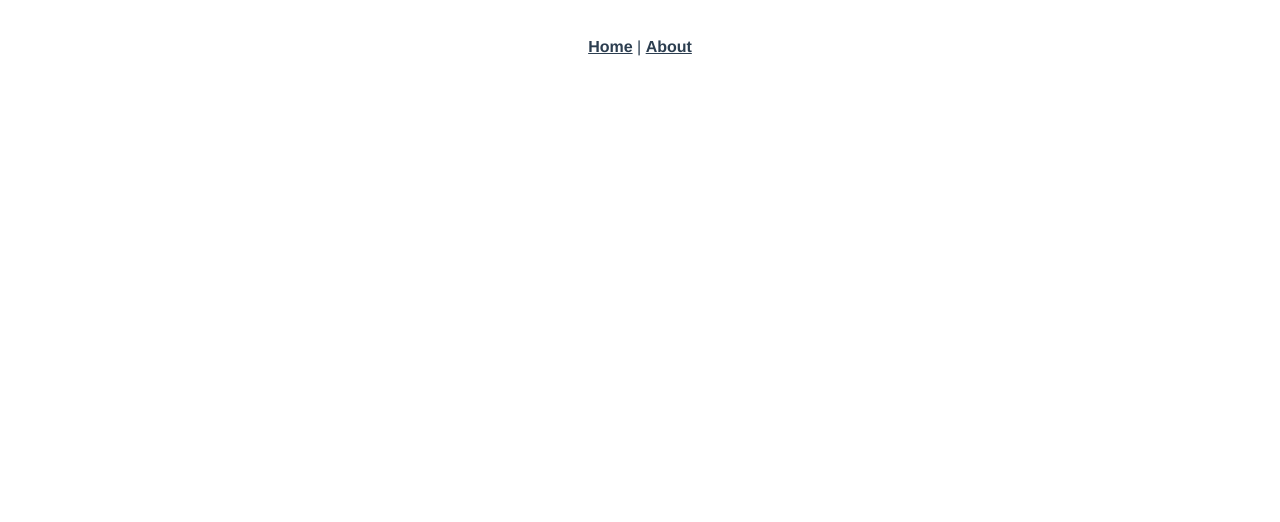
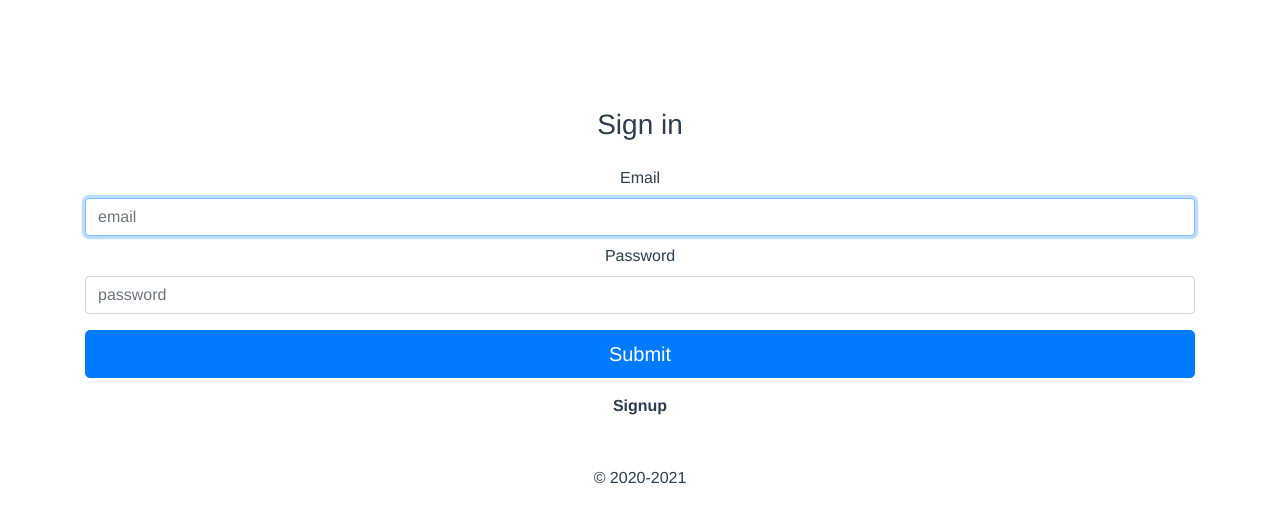
Before and after one commit to William0832/surfShop, a Vue app in the folder frontend/: page /signin in a window 1280 px wide. Shown: the top 522 px of the page. Built offline with nearby package versions, Linux system fonts and the light colour scheme.

Commit message:
add notfound, signin, signup pages

```diff
--- a/frontend/package.json
+++ b/frontend/package.json
@@ -8,8 +8,12 @@
     "lint": "vue-cli-service lint"
   },
   "dependencies": {
+    "bootstrap": "^4.6.0",
     "core-js": "^3.6.5",
+    "jquery": "^3.5.1",
+    "popper.js": "^1.16.1",
     "vue": "^2.6.11",
+    "vue-cli-plugin-pug": "^2.0.0",
     "vue-router": "^3.2.0",
     "vuex": "^3.4.0"
   },
--- a/frontend/src/App.vue
+++ b/frontend/src/App.vue
@@ -1,32 +1,30 @@
-<template>
-  <div id="app">
-    <div id="nav">
-      <router-link to="/">Home</router-link> |
-      <router-link to="/about">About</router-link>
-    </div>
-    <router-view/>
-  </div>
+<template lang="pug">
+#app
+  #nav
+  router-view
 </template>
 
-<style lang="scss">
-#app {
-  font-family: Avenir, Helvetica, Arial, sans-serif;
-  -webkit-font-smoothing: antialiased;
-  -moz-osx-font-smoothing: grayscale;
-  text-align: center;
-  color: #2c3e50;
+<style lang="sass">
+#app
+  font-family: Avenir, Helvetica, Arial, sans-serif
+  -webkit-font-smoothing: antialiased
+  -moz-osx-font-smoothing: grayscale
+  text-align: center
+  color: #2c3e50
+
+  #nav
+    padding: 30px
+  a
+    font-weight: bold
+    color: #2c3e50
+    &.router-link-exact-active
+      color: #42b983
+</style>
+
+<script>
+import 'bootstrap'
+import 'bootstrap/dist/css/bootstrap.min.css'
+export default {
+  name: 'App'
 }
-
-#nav {
-  padding: 30px;
-
-  a {
-    font-weight: bold;
-    color: #2c3e50;
-
-    &.router-link-exact-active {
-      color: #42b983;
-    }
-  }
-}
-</style>
+</script>
--- a/frontend/src/components/HelloWorld.vue
+++ /dev/null
@@ -1,60 +0,0 @@
-<template>
-  <div class="hello">
-    <h1>{{ msg }}</h1>
-    <p>
-      For a guide and recipes on how to configure / customize this project,<br>
-      check out the
-      <a href="https://cli.vuejs.org" target="_blank" rel="noopener">vue-cli documentation</a>.
-    </p>
-    <h3>Installed CLI Plugins</h3>
-    <ul>
-      <li><a href="https://github.com/vuejs/vue-cli/tree/dev/packages/%40vue/cli-plugin-babel" target="_blank" rel="noopener">babel</a></li>
-      <li><a href="https://github.com/vuejs/vue-cli/tree/dev/packages/%40vue/cli-plugin-router" target="_blank" rel="noopener">router</a></li>
-      <li><a href="https://github.com/vuejs/vue-cli/tree/dev/packages/%40vue/cli-plugin-vuex" target="_blank" rel="noopener">vuex</a></li>
-      <li><a href="https://github.com/vuejs/vue-cli/tree/dev/packages/%40vue/cli-plugin-eslint" target="_blank" rel="noopener">eslint</a></li>
-    </ul>
-    <h3>Essential Links</h3>
-    <ul>
-      <li><a href="https://vuejs.org" target="_blank" rel="noopener">Core Docs</a></li>
-      <li><a href="https://forum.vuejs.org" target="_blank" rel="noopener">Forum</a></li>
-      <li><a href="https://chat.vuejs.org" target="_blank" rel="noopener">Community Chat</a></li>
-      <li><a href="https://twitter.com/vuejs" target="_blank" rel="noopener">Twitter</a></li>
-      <li><a href="https://news.vuejs.org" target="_blank" rel="noopener">News</a></li>
-    </ul>
-    <h3>Ecosystem</h3>
-    <ul>
-      <li><a href="https://router.vuejs.org" target="_blank" rel="noopener">vue-router</a></li>
-      <li><a href="https://vuex.vuejs.org" target="_blank" rel="noopener">vuex</a></li>
-      <li><a href="https://github.com/vuejs/vue-devtools#vue-devtools" target="_blank" rel="noopener">vue-devtools</a></li>
-      <li><a href="https://vue-loader.vuejs.org" target="_blank" rel="noopener">vue-loader</a></li>
-      <li><a href="https://github.com/vuejs/awesome-vue" target="_blank" rel="noopener">awesome-vue</a></li>
-    </ul>
-  </div>
-</template>
-
-<script>
-export default {
-  name: 'HelloWorld',
-  props: {
-    msg: String
-  }
-}
-</script>
-
-<!-- Add "scoped" attribute to limit CSS to this component only -->
-<style scoped lang="scss">
-h3 {
-  margin: 40px 0 0;
-}
-ul {
-  list-style-type: none;
-  padding: 0;
-}
-li {
-  display: inline-block;
-  margin: 0 10px;
-}
-a {
-  color: #42b983;
-}
-</style>
--- a/frontend/src/router/index.js
+++ b/frontend/src/router/index.js
@@ -1,22 +1,24 @@
 import Vue from 'vue'
 import VueRouter from 'vue-router'
-import Home from '../views/Home.vue'
-
+import Notfound from '../views/NotFound.vue'
+import Signin from '../views/Signin.vue'
 Vue.use(VueRouter)
 
 const routes = [
   {
-    path: '/',
-    name: 'Home',
-    component: Home
+    path: '/signup',
+    name: 'sign-up',
+    component: () => import('../views/Signup.vue')
   },
   {
-    path: '/about',
-    name: 'About',
-    // route level code-splitting
-    // this generates a separate chunk (about.[hash].js) for this route
-    // which is lazy-loaded when the route is visited.
-    component: () => import(/* webpackChunkName: "about" */ '../views/About.vue')
+    path: '/signin',
+    name: 'sign-in',
+    component: Signin
+  },
+  {
+    path: '*',
+    name: 'not-found',
+    component: Notfound
   }
 ]
 
--- a/frontend/src/views/About.vue
+++ /dev/null
@@ -1,5 +0,0 @@
-<template>
-  <div class="about">
-    <h1>This is an about page</h1>
-  </div>
-</template>
--- a/frontend/src/views/Home.vue
+++ /dev/null
@@ -1,18 +0,0 @@
-<template>
-  <div class="home">
-    <img alt="Vue logo" src="../assets/logo.png">
-    <HelloWorld msg="Welcome to Your Vue.js App"/>
-  </div>
-</template>
-
-<script>
-// @ is an alias to /src
-import HelloWorld from '@/components/HelloWorld.vue'
-
-export default {
-  name: 'Home',
-  components: {
-    HelloWorld
-  }
-}
-</script>
--- /dev/null
+++ b/frontend/src/views/NotFound.vue
@@ -0,0 +1,3 @@
+<template lang="pug">
+  h1 404 Page Not Found
+</template>
--- /dev/null
+++ b/frontend/src/views/Signin.vue
@@ -0,0 +1,56 @@
+<template lang="pug">
+.container.py-5
+  form.w-100(@submit.prevent.stop='handleSubmit')
+    .text-center.mb-4
+      p.h3.mb-3.font-weight-normal Sign in
+
+    .form-label-group.mb-2
+      label(for='email') Email
+      input#email.form-control(
+        v-model='email',
+        name='email',
+        type='email',
+        placeholder='email',
+        autocomplete='username',
+        required,
+        autofocus
+      )
+    .form-label-group.mb-3
+      label(for='password') Password
+      input#password.form-control(
+        v-model='password',
+        name='password',
+        type='password',
+        placeholder='password',
+        autocomplete='current-password',
+        required
+      )
+
+    button.btn.btn-lg.btn-primary.btn-block.mb-3(type='submit') Submit
+
+    .text-center.mb-3
+      p
+        router-link(to='/signup') Signup
+      p.mt-5.mb-3.text-muted
+      | &copy; 2020-2021
+</template>
+
+<script>
+export default {
+  data () {
+    return {
+      email: '',
+      password: ''
+    }
+  },
+  methods: {
+    handleSubmit () {
+      const data = JSON.stringify({
+        email: this.email,
+        password: this.password
+      })
+      console.log('data', data)
+    }
+  }
+}
+</script>
--- /dev/null
+++ b/frontend/src/views/Signup.vue
@@ -0,0 +1,78 @@
+<template lang="pug">
+.container.py-5
+  form.w-100.text-left(@submit.prevent.stop='handleSubmit')
+    .text-center.mb-4
+      p.h3 Sign UP
+
+    .form-label-group.text-left.mb-2
+      label(for='name') Name
+      input#name.form-control(
+        v-model='name',
+        type='text',
+        name='name',
+        placeholder='Name',
+        autofocus,
+        required
+      )
+
+    .form-label-group.mb-2
+      label(for='email') Email
+      input#email.form-control(
+        type='email',
+        v-model='email',
+        name='email',
+        placeholder='Email',
+        required
+      )
+
+    .form-label-group.mb-2
+      label(for='password') Password
+      input#password.form-control(
+        type='password',
+        v-model='password',
+        name='password',
+        placeholder='Password',
+        required
+      )
+
+    .form-label-group.mb-4
+      label(for='password2') Password Check
+      input.form-control(
+        type='password',
+        v-model='password2',
+        placeholder='Password Check',
+        name='password2',
+        required
+      )
+
+    button.btn.btn-primary.btn-lg.btn-block.mb-3(type='submit') Submit
+    .text-center.mb-3
+      p
+        router-link(to='/signin') Signin
+      p.mt-5.mb-3.text-muted
+      | &copy; 2020-2021
+</template>
+
+<script>
+export default {
+  data () {
+    return {
+      name: '',
+      email: '',
+      password: '',
+      password2: ''
+    }
+  },
+  methods: {
+    handleSubmit () {
+      const data = JSON.stringify({
+        name: this.name,
+        email: this.email,
+        psw: this.password,
+        pwd2: this.password2
+      })
+      console.log(data)
+    }
+  }
+}
+</script>
```
Also changed, not shown: frontend/src/assets/logo.png (deleted), 1 other file (tests, documents, lock files or other folders).
